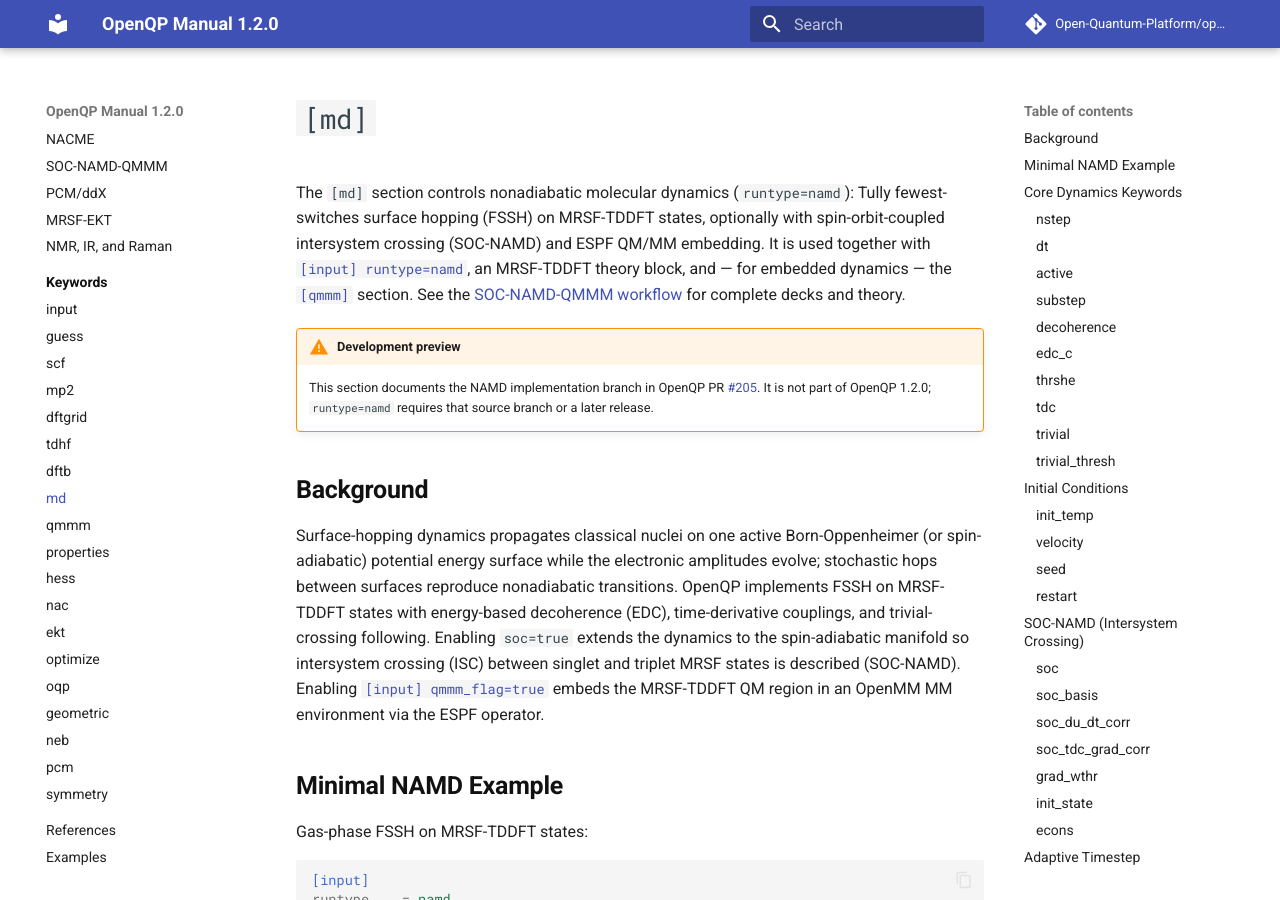
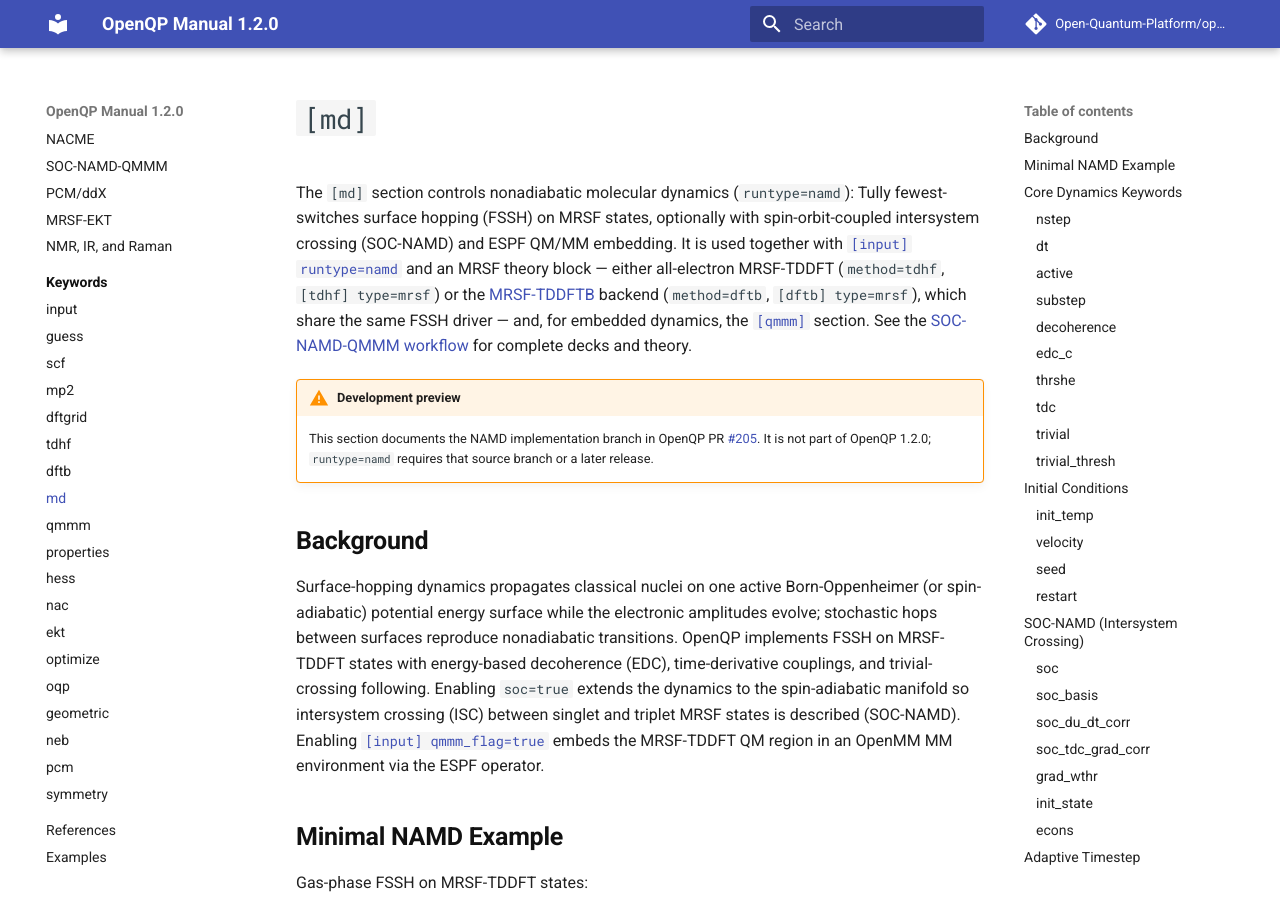
Before and after one commit to Open-Quantum-Platform/openqp-docs, an MkDocs documentation site: the page built from docs/keywords/md.md, in a window 1280 px wide and 900 px high. Built offline with MkDocs 1.6.1 and Material for MkDocs 9.7.7, drawn with Linux system fonts in a browser that asks for light colours; comment, search, counter and statistics services are not loaded.

Commit message:
docs(dftb): address Codex review of PR #10
- keywords/input.md: add `dftb` and `xtb` to the `[input] method` value set and
  describe both tight-binding backends (was contradicting the new DFTB decks).
- workflows/mrsf-tddftb.md: pass the XYZ file positionally (`system`) in the
  Python example, not `geometry=` (which is the named/PubChem lookup path).
- keywords/dftb.md: split the `spc` row from the per-channel `spc_coco/ovov/coov`
  keys — `spc` is `>=0` or `-1` (the checker rejects `-999`); the per-channel
  keys are standalone/probe-only and inherit by default.
- keywords/dftb.md: replace the unavailable `pip install openqp-dftb` with the
  build-from-source / `library_path` / `-DENABLE_OPENQP_DFTB=ON` forms (the wheel
  is not on PyPI yet).
- keywords/dftb.md: state that `backend=probe` is energy/gradient only and cannot
  drive NACME/SOC/NAMD (those need the native state-overlap and SOC entries).
- keywords/md.md: NAMD runs on MRSF states from either MRSF-TDDFT (`method=tdhf`)
  or MRSF-TDDFTB (`method=dftb`) through the shared FSSH driver.

Co-Authored-By: Claude Opus 4.8 <noreply@anthropic.com>

```diff
--- a/docs/keywords/md.md
+++ b/docs/keywords/md.md
@@ -1,11 +1,13 @@
 # `[md]`
 
 The `[md]` section controls nonadiabatic molecular dynamics (`runtype=namd`):
-Tully fewest-switches surface hopping (FSSH) on MRSF-TDDFT states, optionally
+Tully fewest-switches surface hopping (FSSH) on MRSF states, optionally
 with spin-orbit-coupled intersystem crossing (SOC-NAMD) and ESPF QM/MM
-embedding. It is used together with [`[input] runtype=namd`](input.md#runtype),
-an MRSF-TDDFT theory block, and — for embedded dynamics — the
-[`[qmmm]`](qmmm.md) section. See the
+embedding. It is used together with [`[input] runtype=namd`](input.md#runtype)
+and an MRSF theory block — either all-electron MRSF-TDDFT (`method=tdhf`,
+`[tdhf] type=mrsf`) or the [MRSF-TDDFTB](../workflows/mrsf-tddftb.md) backend
+(`method=dftb`, `[dftb] type=mrsf`), which share the same FSSH driver — and, for
+embedded dynamics, the [`[qmmm]`](qmmm.md) section. See the
 [SOC-NAMD-QMMM workflow](../workflows/soc-namd-qmmm.md) for complete decks and
 theory.
 
```
Also changed, not shown: docs/keywords/dftb.md (+14 -7 lines), docs/keywords/input.md (+6 -2 lines), docs/workflows/mrsf-tddftb.md (+1 -1 lines).
